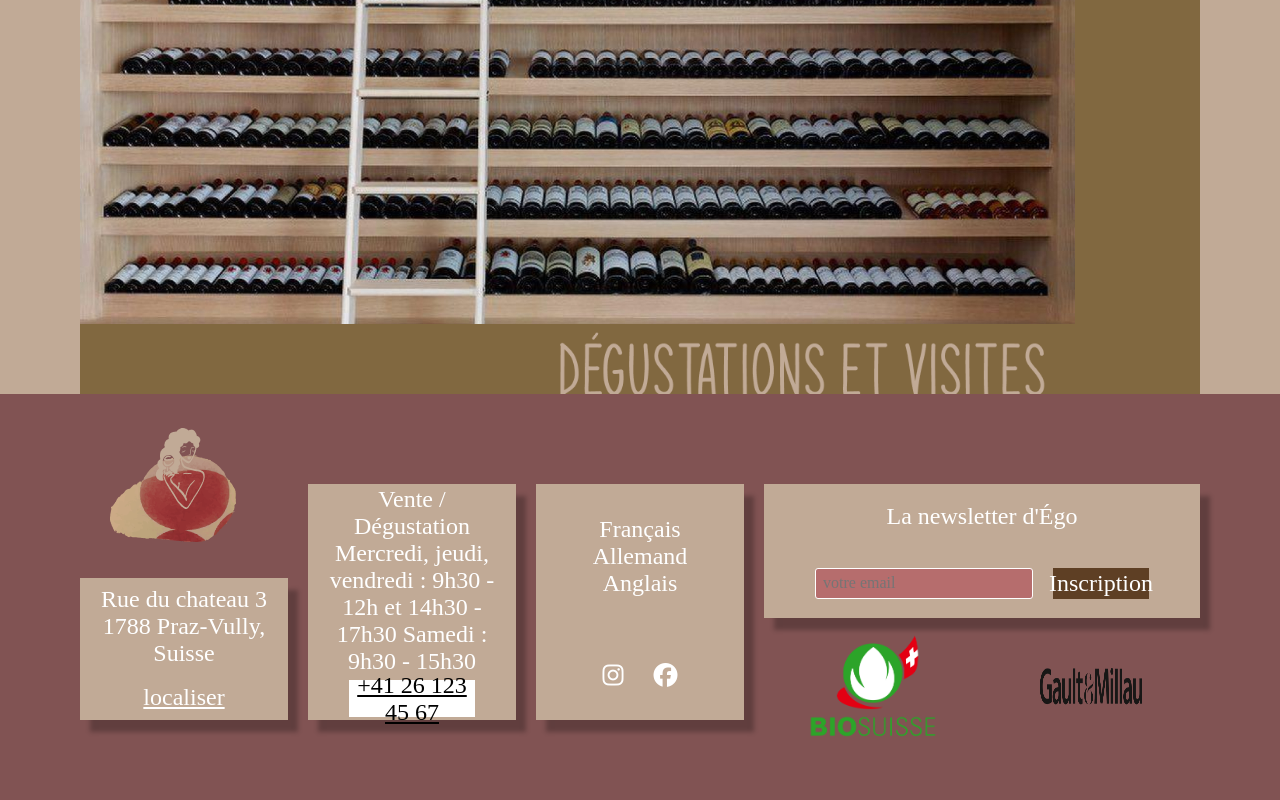
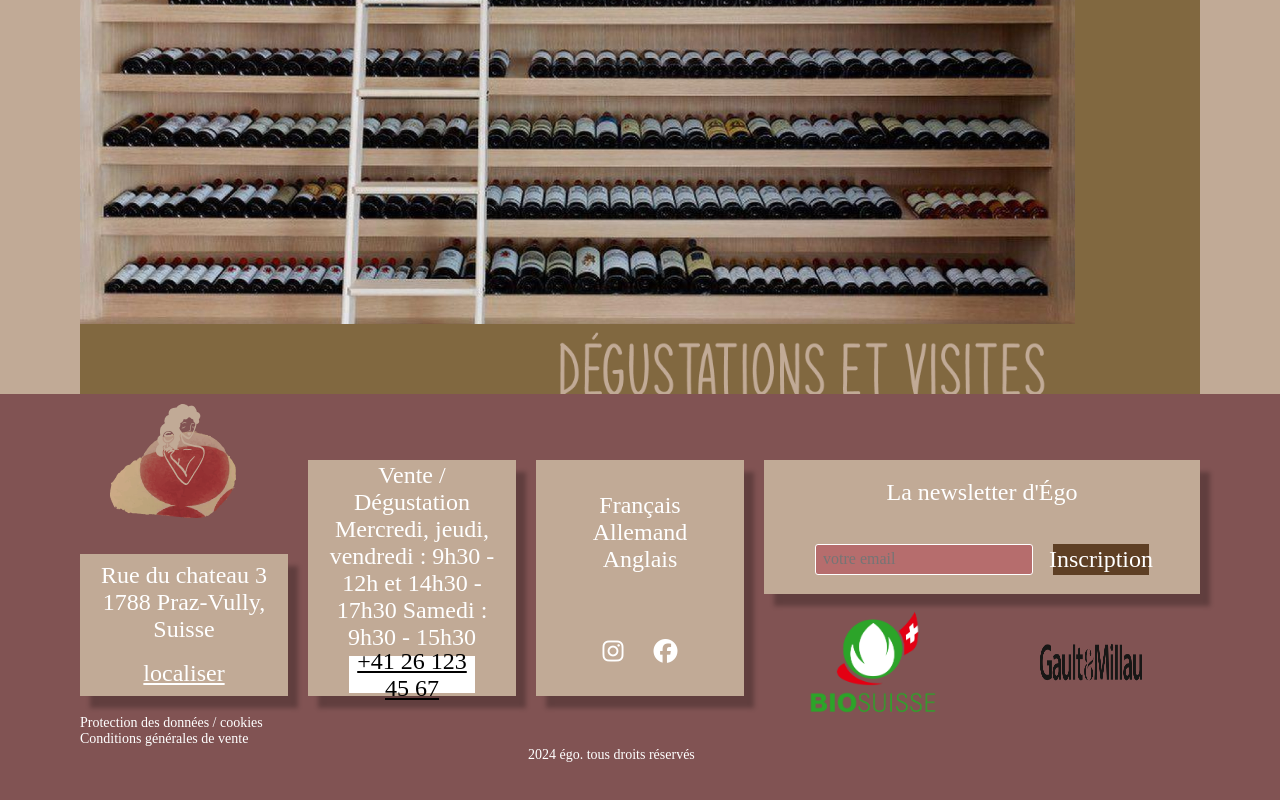
Before and after one commit to tilio-p/Projet-site-vins, a website built with Parcel: page src/index.html in a window 1280 px wide. Shown: the part 2368-3168 px from the top of the page. Built offline with nearby package versions, Linux system fonts and the light colour scheme.

Commit message:
cleaning

```diff
--- a/src/index.html
+++ b/src/index.html
@@ -180,6 +180,19 @@
             </div>
           </div>
         </div>
+        <div class="row">
+          <div class="droits">
+            <div class="col-2">
+              <a href="">Protection des données / cookies</a>
+            </div>
+            <div class="col-2">
+              <a href="">Conditions générales de vente</a>
+            </div>
+            <div class="col-2 offset-4">
+              <a href="">2024 égo. tous droits réservés</a>
+            </div>
+          </div>
+        </div>
       </div>
     </footer>
 
--- a/src/scss/main.scss
+++ b/src/scss/main.scss
@@ -492,3 +492,10 @@ input {
 .localiser:hover {
   color: #000;
 }
+
+.droits a {
+  font-size: 14px;
+  font-weight: 300;
+  text-decoration: none;
+  display: flex;
+}
```
Also changed, not shown: dist/index.html, 2 other files.
